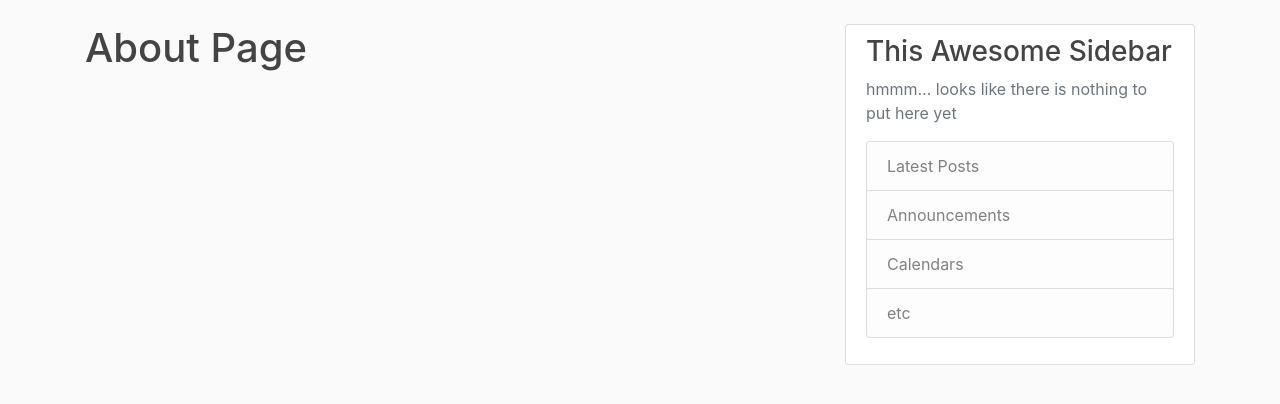
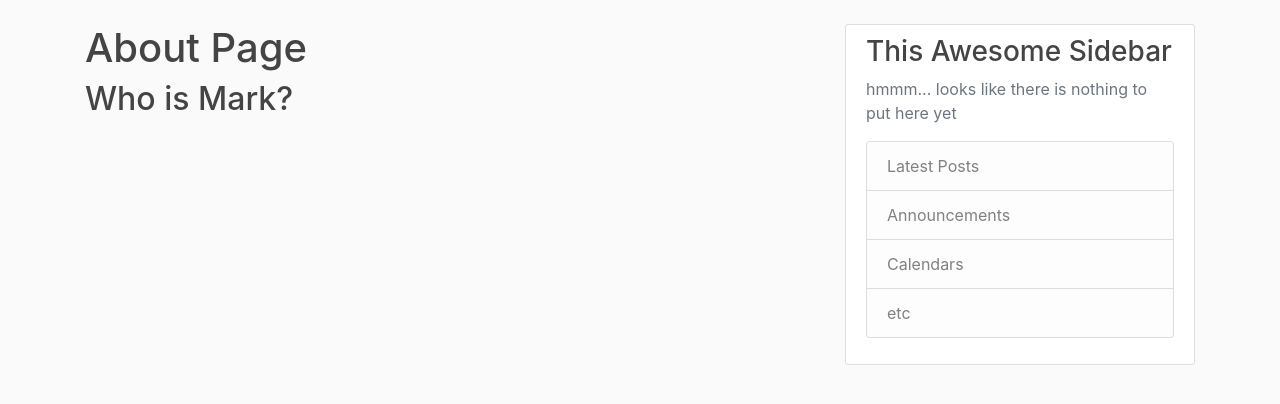
Before and after one commit to Markay12/FlaskBlog, a Flask app: page /about in a window 1280 px wide. Shown: the part 56-460 px from the top of the page. Run offline with Flask 2, Linux system fonts and the light colour scheme; some libraries are stand-ins or nearby versions.

Commit message:
added 'Who is Mark?'

```diff
--- a/templates/about.html
+++ b/templates/about.html
@@ -1,4 +1,5 @@
 {% extends "layout.html" %}
 {% block content %}
     <h1>About Page</h1>
+    <h2>Who is Mark?</h2>
 {% endblock content %}
```
